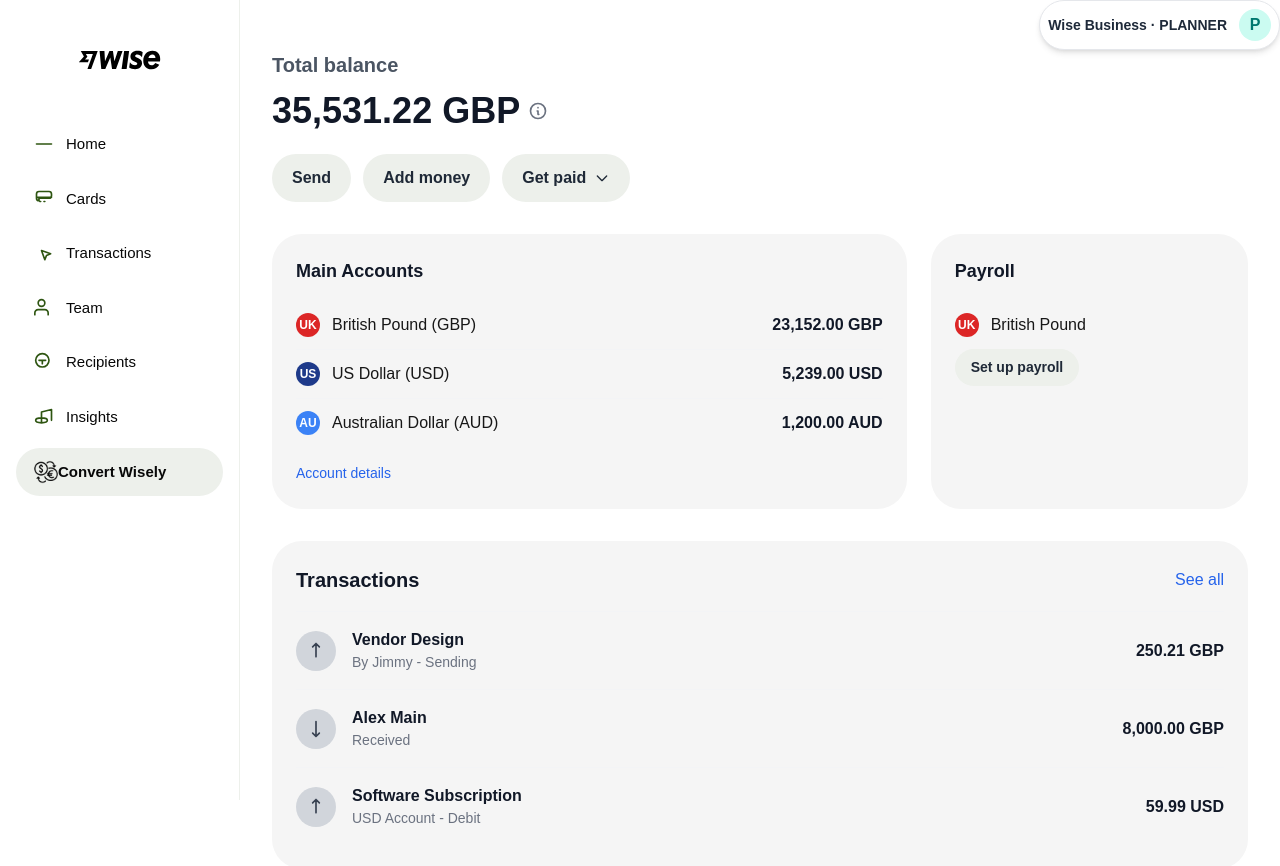
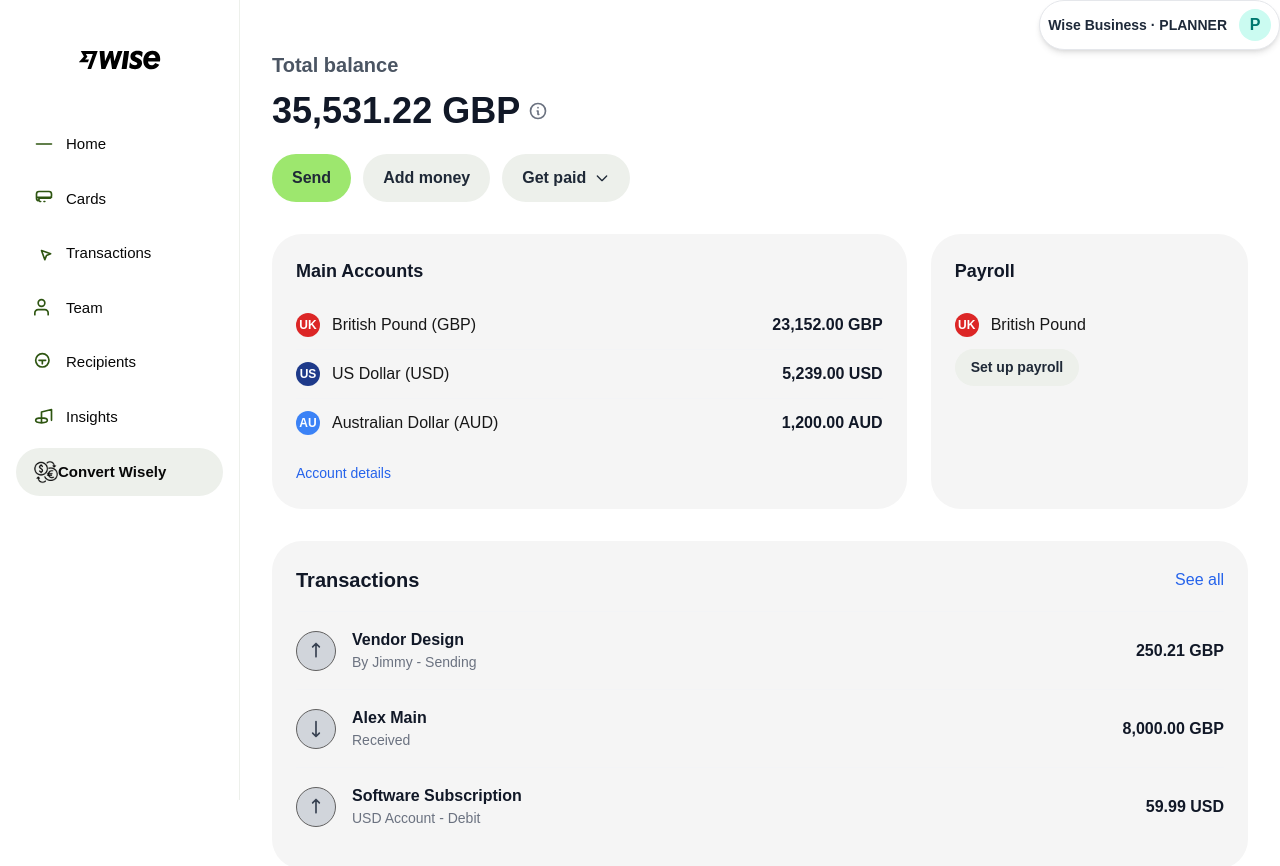
Before and after one commit to zoe-hi/wise, a Next.js app: page / in a window 1280 px wide. Shown: the top 866 px of the page. Built offline with nearby package versions, Linux system fonts and the light colour scheme.

Commit message:
Color edit

```diff
--- a/app/Home.css
+++ b/app/Home.css
@@ -45,7 +45,7 @@
 
 .btn-send {
   padding: 0.75rem 1.25rem;
-  background: hsl(90, 14%, 93%);
+  background-color: hsl(97, 72%, 67%);
     color: #1f2937;
   font-weight: 600;
   border-radius: 9999px;
@@ -212,6 +212,7 @@
   height: 40px;
   background: #d1d5db;
   border-radius: 9999px;
+  border: 1px solid rgb(97, 96, 96);
   display: flex;
   align-items: center;
   justify-content: center;
```
